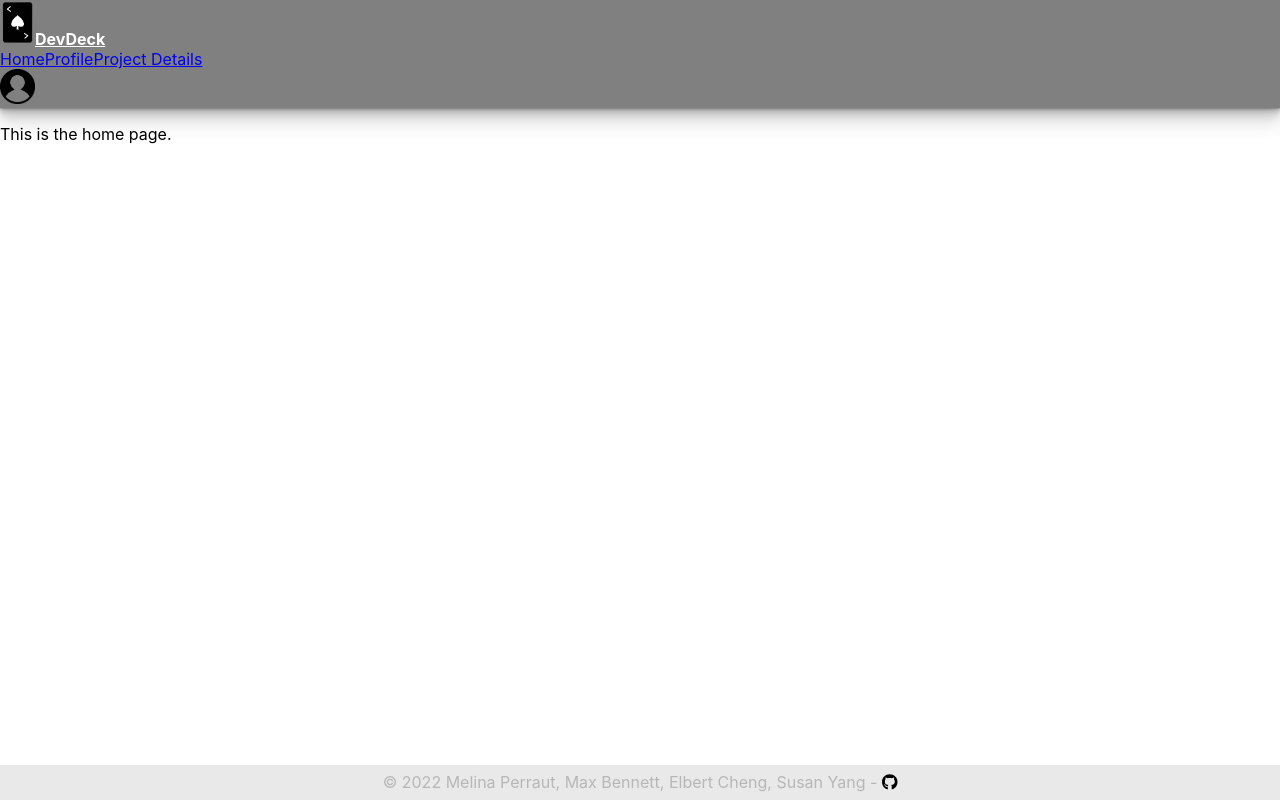
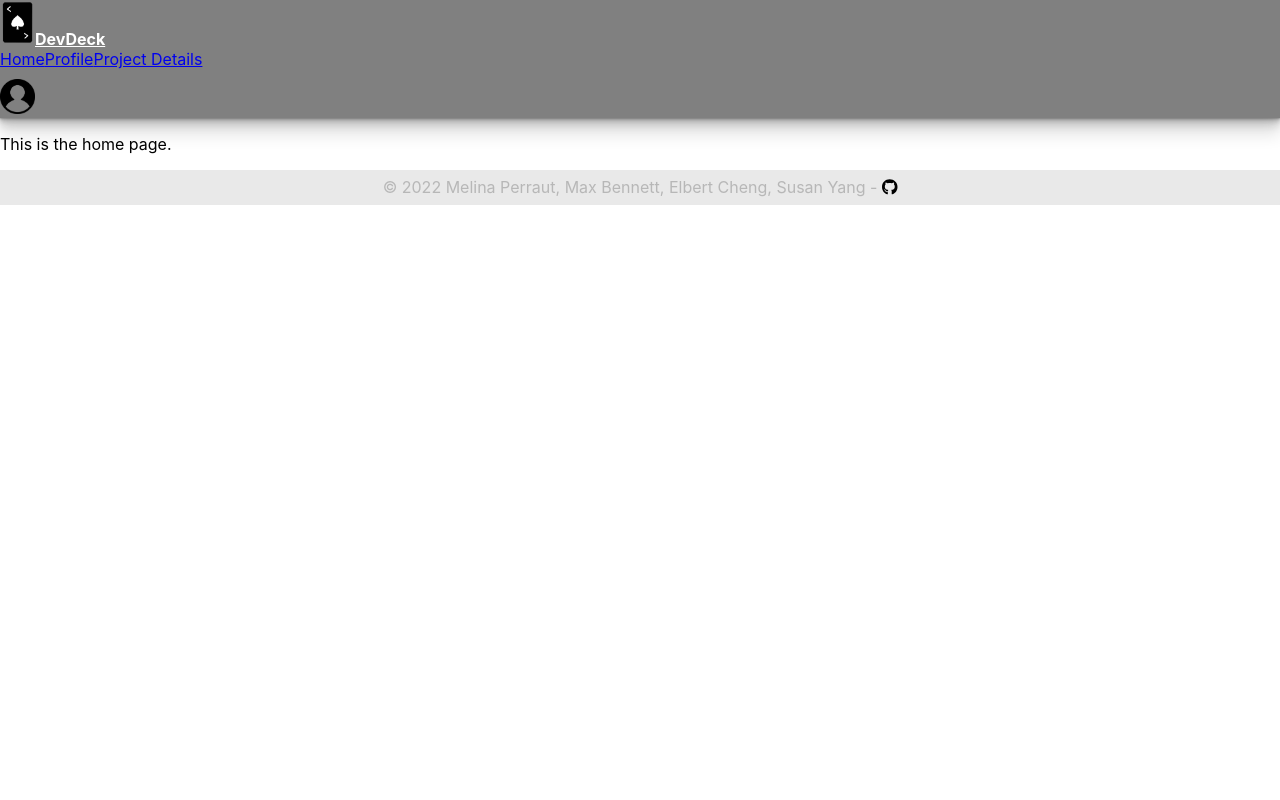
Before and after one commit to info-441-sp22/DevDeck, a React (Create React App) app in the folder client/: page /home in a window 1280 px wide. Built offline with nearby package versions, Linux system fonts and the light colour scheme.

Commit message:
Work on navbar and footer

```diff
--- a/client/src/Nav.js
+++ b/client/src/Nav.js
@@ -16,7 +16,7 @@ function NavBar() {
                 alt="DevDeck Logo"
             />DevDeck</Navbar.Brand>
             {/* <Navbar.Toggle aria-controls="basic-navbar-nav" /> */}
-            <Navbar.Collapse id="basic-navbar-nav">
+            {/* <Navbar.Collapse id="basic-navbar-nav"> */}
                 <Nav className="mr-auto">
                     <Nav.Link as={NavLink} exact to="/" activeClassName="active">Home</Nav.Link>
                     <Nav.Link as={NavLink} to="/profile" activeClassName="active">Profile</Nav.Link>
@@ -29,7 +29,7 @@ function NavBar() {
                     className="mr-3 profile-pic-navbar"
                     alt="User's profile"
                 /></Navbar.Brand>
-            </Navbar.Collapse>
+            {/* </Navbar.Collapse> */}
         </Navbar>
     )
 }
--- a/client/src/styles/index.css
+++ b/client/src/styles/index.css
@@ -28,9 +28,9 @@ code {
   0 16px 16px rgba(0,0,0,0.12);
 }
 
-/* .navbar-height {
+.navbar-height {
   height: 45px;
-} */
+}
 
 .logo {
   font-weight: bold;
@@ -38,7 +38,7 @@ code {
 }
 
 .footer {
-  position:absolute;
+  /* position: fixed; */
   text-align: center;
   bottom: 0;
   width: 100%;
@@ -60,14 +60,14 @@ code {
 }
 
 /* user profile section */
-/* .nav-profile-pic {
+.nav-profile-pic {
   width: auto;
   display: block;
   margin-top: 10px;
   margin-left: auto;
   margin-right: auto;
   border-radius: 50%;
-} */
+}
 
 /* profile pic in navbar */
 /* .profile-pic-navbar {
```
